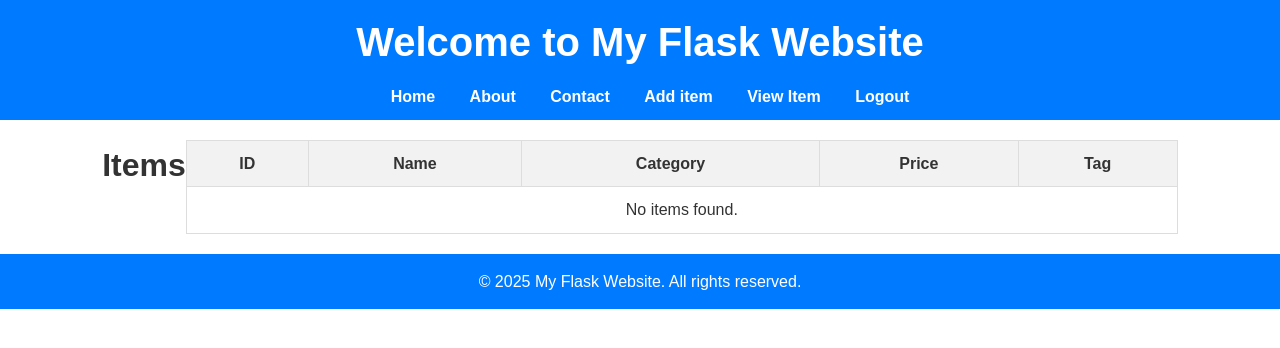
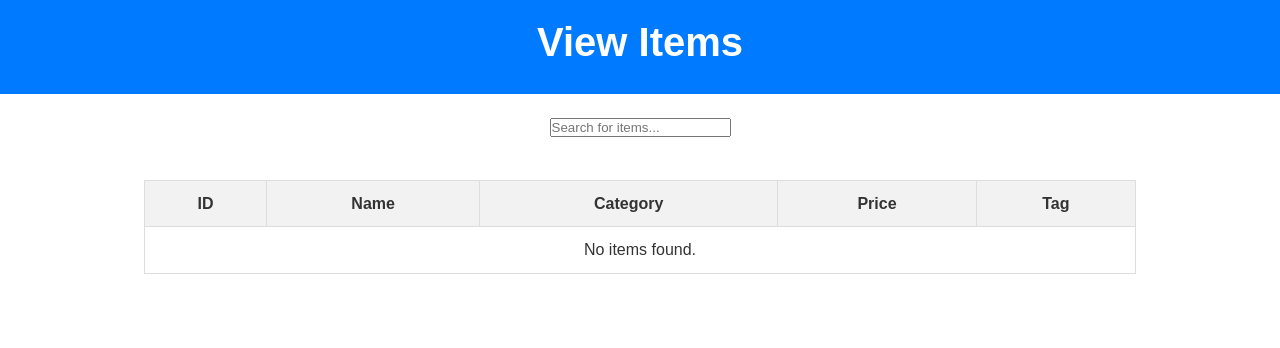
Before and after one commit to ceemalasai/authentication, a Flask app: page /view in a window 1280 px wide. Shown: the top 348 px of the page. Run offline with Flask 3, Linux system fonts and the light colour scheme; the visitor is signed in with stand-in values (Sample User, id 1); data that the repository does not hold is empty.

Commit message:
changes in all the files

```diff
--- a/flask_api_example/server.py
+++ b/flask_api_example/server.py
@@ -1,5 +1,5 @@
 import secrets
-from flask import Flask, jsonify, request, render_template, redirect
+from flask import Flask, jsonify, request, render_template, redirect, url_for
 from flask_login import LoginManager, login_required, current_user
 from models import db, User
 from mysql_utils import DBHelper
@@ -20,7 +20,7 @@ login_manager.login_view = 'auth.login'  # Redirect to login page if not logged
 
 @login_manager.user_loader
 def load_user(user_id):
-    return User.query.get(int(user_id))
+    return db.session.get(User, int(user_id))  # Use session.get() instead of User.query.get()
 
 # Register the auth blueprint
 app.register_blueprint(auth)
@@ -40,10 +40,28 @@ def root():
 def home():
     """Render the home page."""
     return render_template('index.html')
-
-@app.route('/item')
+@app.route('/item', methods=['GET', 'POST'])
 @login_required
 def item():
+    """Render the item page."""
+    if request.method == 'POST':
+        name = request.form.get('name')
+        category = request.form.get('category')
+        price = request.form.get('price')
+        tag = request.form.get('tag')
+        print(f"Received data - Name: {name}, Category: {category}, Price: {price}, Tag: {tag}")
+
+        if name and category and price and tag:
+            query = "INSERT INTO products (name, category, price, tag) VALUES (%s, %s, %s, %s)"
+            params = (name, category, price, tag)
+            try:
+                db_helper.insert_record(query, params)
+                return jsonify({'message': 'Item added successfully'}), 201
+            except Exception as e:
+                return jsonify({'error': str(e)}), 500
+        else:
+            return jsonify({'error': 'Missing data'}), 400
+
     return render_template('item.html')
 
 @app.route('/view')
@@ -53,6 +71,7 @@ def view():
     items = db_helper.fetch_results("SELECT * FROM products")  # Fetch items from the database
     return render_template('view.html', items=items)
 
+
 # API routes...
 
 if __name__ == '__main__':
--- a/flask_api_example/templates/view.html
+++ b/flask_api_example/templates/view.html
@@ -4,14 +4,15 @@
     <meta charset="UTF-8">
     <meta name="viewport" content="width=device-width, initial-scale=1.0">
     <link rel="icon" href="/favicon.ico" type="image/x-icon">
-    <title>E-commerce</title>
+    <title>View Items</title>
     <link rel="stylesheet" href="{{ url_for('static', filename='style.css') }}">
     <style>
+        /* Add your existing styles here */
         body {
             font-family: Arial, sans-serif;
             margin: 0;
             padding: 0;
-            background-color: white; /* Example background color */
+            background-color: white;
         }
         header {
             background: #007BFF;
@@ -19,78 +20,48 @@
             padding: 10px 20px;
             text-align: center;
         }
-        nav ul {
-            list-style-type: none;
-            padding: 0;
-        }
-        nav ul li {
-            display: inline;
-            margin: 0 15px;
-        }
-        nav ul li a {
-            color: #FFFFFF; /* Default link color */
-        }
-        nav ul li a.home {
-            color: #FF0000; /* Red color for Home */
-        }
-        nav ul li a.about {
-            color: #00FF00; /* Green color for About */
-        }
-        nav ul li a.contact {
-            color: #0000FF; /* Blue color for Contact */
-        }
         .container {
             display: flex;
-            justify-content: center; /* Center the container */
+            flex-direction: column;
+            align-items: center;
             padding: 20px;
         }
         table {
-            border-collapse: collapse; /* Collapse borders */
-            width: 80%; /* Set table width */
+            border-collapse: collapse;
+            width: 80%;
+            margin-top: 20px;
         }
         th, td {
-            border: 1px solid #ddd; /* Add border to cells */
-            padding: 10px; /* Add padding to cells */
-            text-align: center; /* Center text in cells */
+            border: 1px solid #ddd;
+            padding: 10px;
+            text-align: center;
         }
         th {
-            background-color: #f2f2f2; /* Light gray background for header */
+            background-color: #f2f2f2;
+            cursor: pointer;
         }
-        section {
-            padding: 20px;
-            display: none; /* Hide all sections by default */
-        }
-        section.active {
-            display: block; /* Show the active section */
+        .search-container {
+            margin-bottom: 20px;
         }
     </style>
 </head>
 <body>
     <header>
-        <h1>Welcome to My Flask Website</h1>
-        <nav>
-            <ul>
-                <li><a href="/" onclick="showSection('home')">Home</a></li>
-                <li><a href="/" onclick="showSection('about')">About</a></li>
-                <li><a href="/" onclick="showSection('contact')">Contact</a></li>
-                <li><a href="{{ url_for('item') }}">Add item</a></li>
-                <li><a href="{{ url_for('view') }}">View Item</a></li>
-                <li><a href="{{ url_for('auth.logout') }}">Logout</a></li>
-
-            </ul>
-        </nav>
+        <h1>View Items</h1>
     </header>
 
     <div class="container">
-        <h1 class="mt-5">Items </h1>
-        <table class="table table-bordered">
+        <div class="search-container">
+            <input type="text" id="searchInput" placeholder="Search for items..." onkeyup="searchItems()">
+        </div>
+        <table id="itemsTable" data-sort-order="asc">
             <thead>
                 <tr>
-                    <th>ID</th>
-                    <th>Name</th>
-                    <th>Category</th>
-                    <th>Price</th>
-                    <th>Tag</th>
+                    <th onclick="sortTable(0)">ID</th>
+                    <th onclick="sortTable(1)">Name</th>
+                    <th onclick="sortTable(2)">Category</th>
+                    <th onclick="sortTable(3)">Price</th>
+                    <th onclick="sortTable(4)">Tag</th>
                 </tr>
             </thead>
             <tbody>
@@ -110,10 +81,34 @@
             </tbody>
         </table>
     </div>
-    <footer>
-        <p>&copy; 2025 My Flask Website. All rights reserved.</p>
-    </footer>
+
     <script>
+        function searchItems() {
+            const input = document.getElementById("searchInput");
+            const filter = input.value.toLowerCase();
+            const table = document.getElementById("itemsTable");
+            const tbody = table.getElementsByTagName("tbody")[0];
+            const rows = tbody.getElementsByTagName("tr");
+
+            for (let i = 0; i < rows.length; i++) {
+                const cells = rows[i].getElementsByTagName("td");
+                let rowVisible = false;
+
+                for (let j = 0; j < cells.length; j++) {
+                    const cell = cells[j];
+                    if (cell) {
+                        const cellText = cell.textContent || cell.innerText;
+                        if (cellText.toLowerCase().indexOf(filter) > -1) {
+                            rowVisible = true;
+                            break; // No need to check other cells if one matches
+                        }
+                    }
+                }
+
+                rows[i].style.display = rowVisible ? "" : "none"; // Show or hide the row
+            }
+        }
+
         function sortTable(columnIndex) {
             const table = document.getElementById("itemsTable");
             const tbody = table.getElementsByTagName("tbody")[0];
@@ -121,11 +116,13 @@
             const isAscending = table.getAttribute("data-sort-order") === "asc";
 
             rows.sort((a, b) => {
-                const aText = a.cells[columnIndex].innerText;
-                const bText = b.cells[columnIndex].innerText;
+                const aText = a.cells[columnIndex].innerText .trim();
+                const bText = b.cells[columnIndex].innerText.trim();
 
                 if (columnIndex === 3) { // Price column
-                    return isAscending ? parseFloat(aText.replace('₹ ', '')) - parseFloat(bText.replace('₹ ', '')) : parseFloat(bText.replace('₹ ', '')) - parseFloat(aText.replace('₹ ', ''));
+                    const aPrice = parseFloat(aText.replace('₹ ', '').replace(',', ''));
+                    const bPrice = parseFloat(bText.replace('₹ ', '').replace(',', ''));
+                    return isAscending ? aPrice - bPrice : bPrice - aPrice;
                 } else {
                     return isAscending ? aText.localeCompare(bText) : bText.localeCompare(aText);
                 }
@@ -141,5 +138,3 @@
     </script>
 </body>
 </html>
-</body>
-</html>
```
Also changed, not shown: flask_api_example/templates/item.html (+9 -8 lines), flask_api_example/db.py (line endings or trailing spaces), flask_api_example/static/style.css (line endings or trailing spaces).
